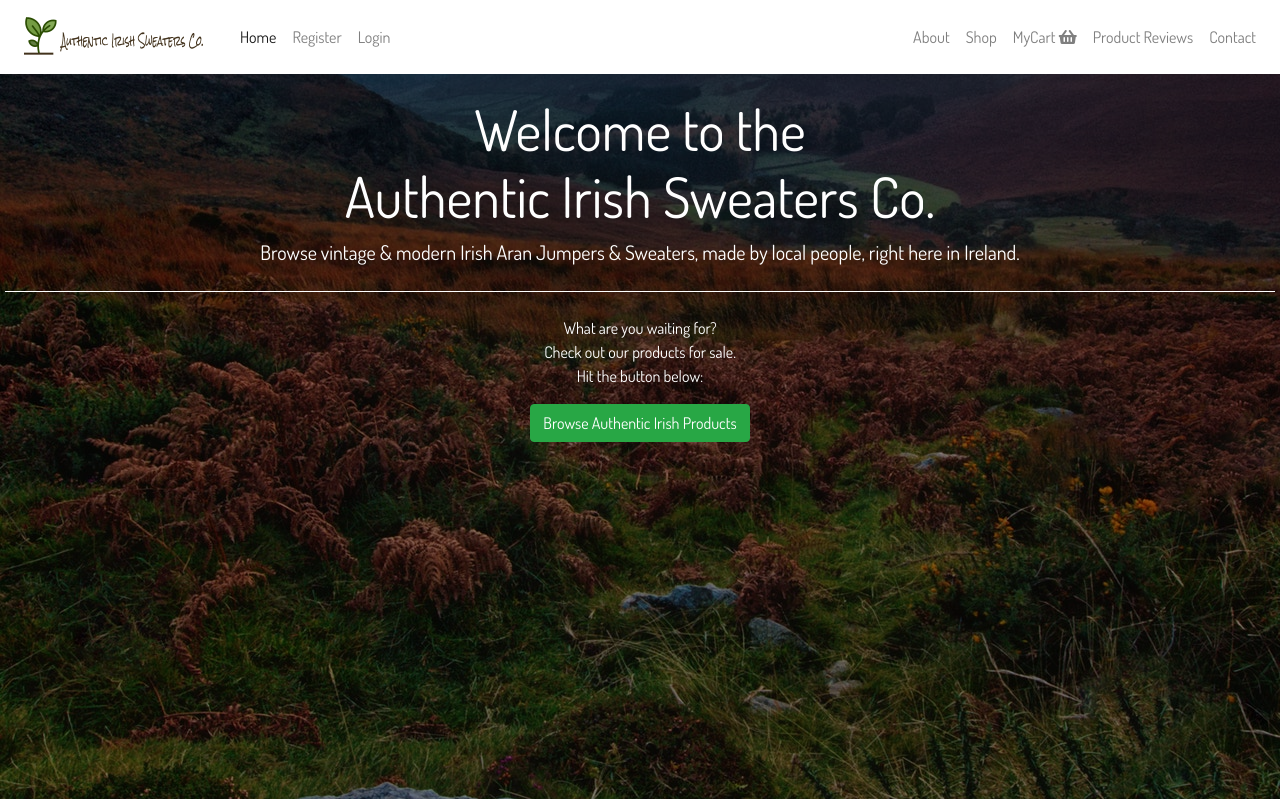
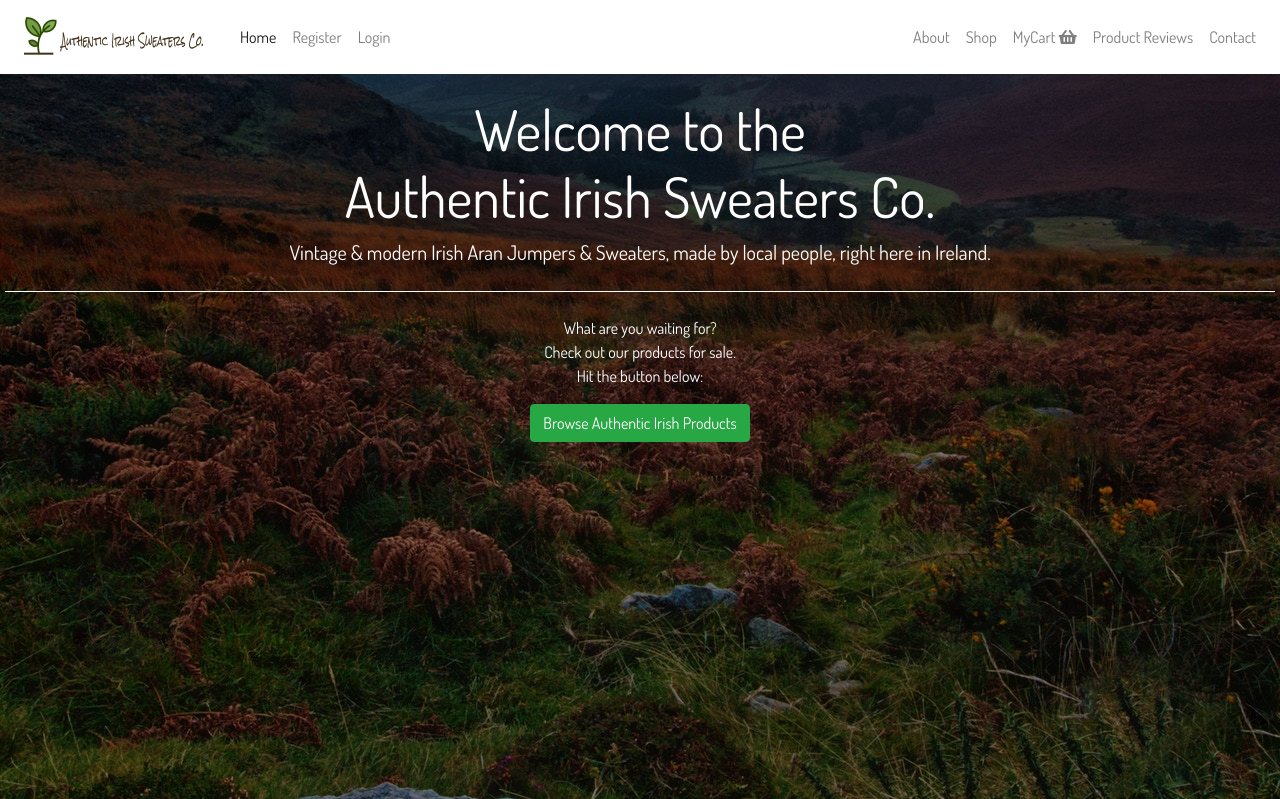
Before and after one commit to Code-Institute-Submissions/haydal810-Milestone-Project-4, a Django app: page / in a window 1280 px wide. Shown: the top 799 px of the page. Run offline with Django 3.2, Linux system fonts and the light colour scheme; some libraries are stand-ins or nearby versions.

Commit message:
amend minor text fix to heading in index

```diff
--- a/accounts/templates/index.html
+++ b/accounts/templates/index.html
@@ -11,7 +11,7 @@
         <!-- Page Headline, to identify to User the page they are on -->
         <div class="jumbotron text-white">
             <h1 class="display-4">Welcome to the<br>Authentic Irish Sweaters Co.</h1>
-            <p class="lead">Browse vintage & modern Irish Aran Jumpers & Sweaters, made by local people, right here in Ireland.</p>
+            <p class="lead">Vintage & modern Irish Aran Jumpers & Sweaters, made by local people, right here in Ireland.</p>
             <hr class="my-4 text-white">
             <p>What are you waiting for?<br>Check out our products for sale.<br>Hit the button below:</p>
             <p class="lead">
```
